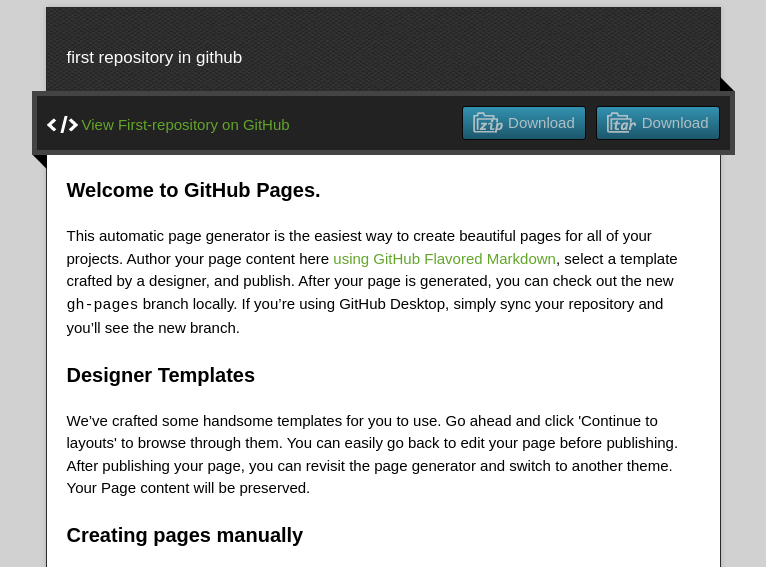
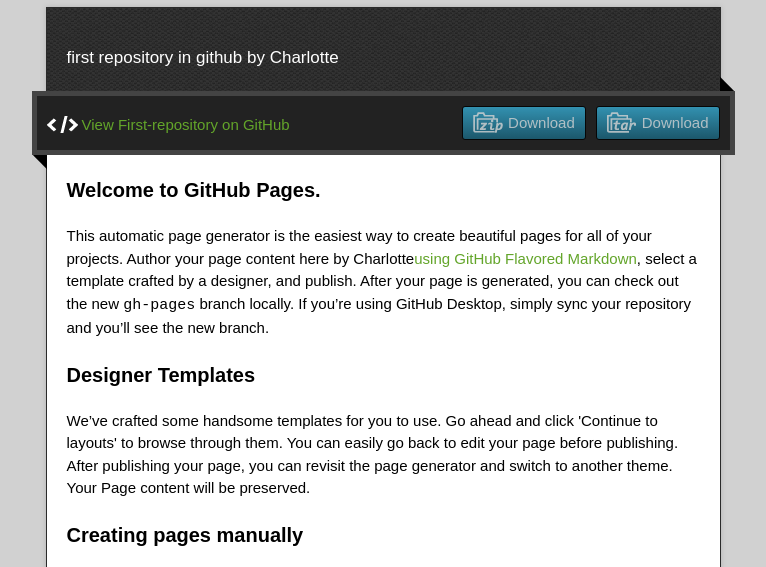
Before and after one commit to charnij/First-repository, a plain HTML site: page index.html in a window 1280 px wide. Shown: the part 213-780 px from the top of the page, without its empty margins (257-1023 px from the left). Drawn offline with nearby package versions, Linux system fonts and the light colour scheme.

Commit message:
Update index.html

```diff
--- a/index.html
+++ b/index.html
@@ -25,7 +25,7 @@
       <h1 class="title">First-repositor by Charlotte</h1>
     </header>
     <div id="container">
-      <p class="tagline">first repository in github</p>
+      <p class="tagline">first repository in github  by Charlotte</p>
       <div id="main" role="main">
         <div class="download-bar">
         <div class="inner">
@@ -39,7 +39,7 @@
           <h3>
 <a id="welcome-to-github-pages" class="anchor" href="#welcome-to-github-pages" aria-hidden="true"><span aria-hidden="true" class="octicon octicon-link"></span></a>Welcome to GitHub Pages.</h3>
 
-<p>This automatic page generator is the easiest way to create beautiful pages for all of your projects. Author your page content here <a href="https://guides.github.com/features/mastering-markdown/">using GitHub Flavored Markdown</a>, select a template crafted by a designer, and publish. After your page is generated, you can check out the new <code>gh-pages</code> branch locally. If you’re using GitHub Desktop, simply sync your repository and you’ll see the new branch.</p>
+<p>This automatic page generator is the easiest way to create beautiful pages for all of your projects. Author your page content here  by Charlotte<a href="https://guides.github.com/features/mastering-markdown/">using GitHub Flavored Markdown</a>, select a template crafted by a designer, and publish. After your page is generated, you can check out the new <code>gh-pages</code> branch locally. If you’re using GitHub Desktop, simply sync your repository and you’ll see the new branch.</p>
 
 <h3>
 <a id="designer-templates" class="anchor" href="#designer-templates" aria-hidden="true"><span aria-hidden="true" class="octicon octicon-link"></span></a>Designer Templates</h3>
```
